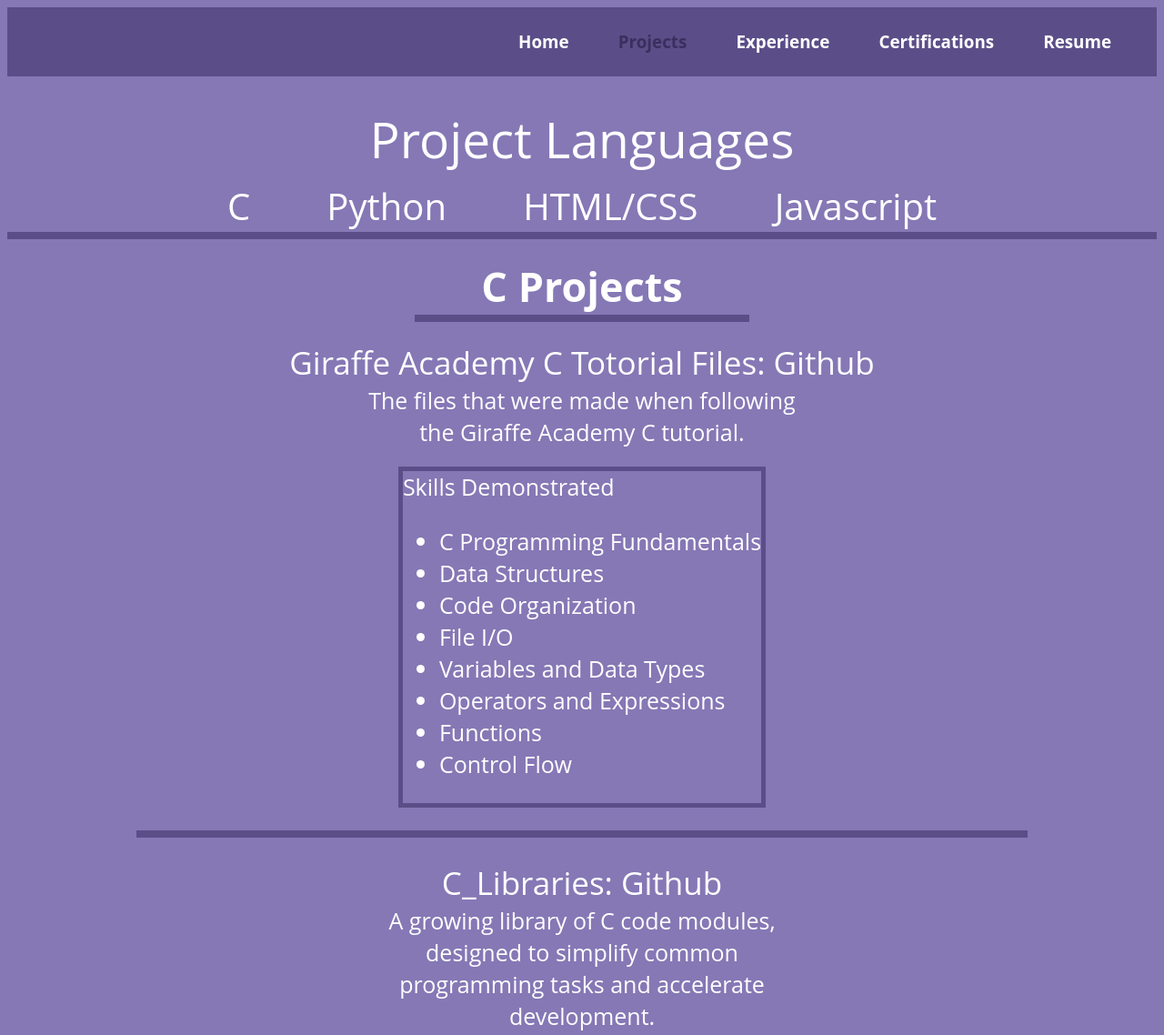
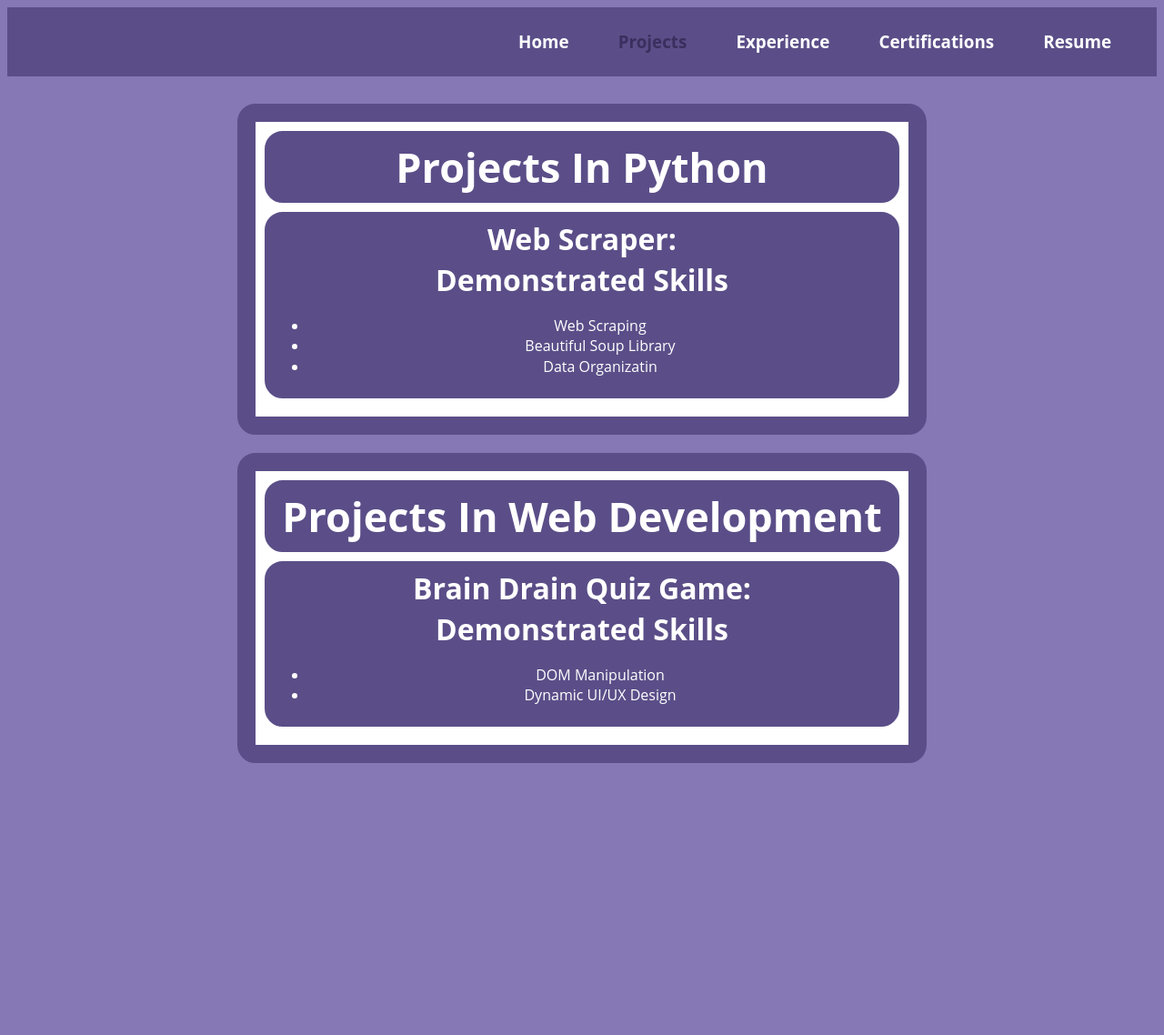
Before and after one commit to nathanpadinha/nathanpadinha.github.io, a plain HTML site: page projects.html in a window 1280 px wide. Shown: the top 1138 px of the page at 91% size. After the commit the page ends 859 px from the top, so only its background shows below. Drawn offline with nearby package versions, Linux system fonts and the light colour scheme.

Commit message:
Updated Projects Section - Fully Removed Skills Page

```diff
--- a/-projects.html
+++ /dev/null
@@ -1,23 +0,0 @@
-<head>
-    <title>Projects</title>
-   <!--css import-->
-   <link href='https://fonts.googleapis.com/css?family=Lexend' rel='stylesheet'>
-    <link rel="stylesheet" href="styles.css">
-    <!--javascript imports-->
-    <script src="https://ajax.googleapis.com/ajax/libs/jquery/3.7.1/jquery.min.js"></script>
-    <script src="https://ajax.googleapis.com/ajax/libs/jqueryui/1.13.2/jquery-ui.min.js"></script>
-    <script src="scripts.js"></script>
-</head>
-<body>
-    <div id="navBar"><!--Navbar Open-->
-        <span class="navItem" id="navItem1"><a href="index.html">Home</a></span>
-        <span class="active" id="navItem2">Projects</span>
-        <span class="navItem" id="navItem3"><a href="experience.html">Experience</a></span>
-        <span class="navItem" id="navItem4"><a href="certifications.html">Certifications</a></span>
-        <span class="navItem" id="navItem5"><a href="skills.html">Skills</a></span>
-        <span class="navItem" id="resume"><a href="assets/NathanPadinhaResume.pdf" download >Resume</a></span>
-    </div><!--Navbar Close-->
-    <div>
-
-    </div>
-</body>
--- a/projects.html
+++ b/projects.html
@@ -1,5 +1,3 @@
-<!DOCTYPE html>
-<html>
 <head>
     <title>Projects</title>
    <!--css import-->
@@ -16,93 +14,28 @@
         <span class="active" id="navItem2">Projects</span>
         <span class="navItem" id="navItem3"><a href="experience.html">Experience</a></span>
         <span class="navItem" id="navItem4"><a href="certifications.html">Certifications</a></span>
-           <!-- <span class="navItem" id="navItem5"><a href="skills.html">Skills</a></span>-->
         <span class="navItem" id="resume"><a href="assets/NathanPadinhaResume.pdf" download >Resume</a></span>
     </div><!--Navbar Close-->
-        <section id="projectSectionOverview"><!--Overview Open-->
-            <div id="header">Project Languages</div>
-            <div><!--Project Langueges Line 1-->
-            <a class="projectLanguage" href="projects.html#C_Projects">C</a>
-            <a class="projectLanguage" href="projects.html#Python_Projects">Python</a>
-            <a class="projectLanguage" href="projects.html#HTML/CSS_Projects">HTML/CSS</a>
-            <a class="projectLanguage" href="projects.html#Javascript_Projects">Javascript</a>
-            </div>
-        </section><!--Overview Close-->
-        <section id="C_Projects" class="ProjectScection"><!--C Projects Open-->
-            <div class="ProjectSectionHeader">C Projects</div>
-            <div class="Project"><!--Giraffe_Academy_C_Totorial_Files Open-->
-                <div><!--Title Open-->
-                    <span class="ProjectTitle">Giraffe Academy C Totorial Files: <a href="https://github.com/nathanpadinha/Giraffe_Academy_C_Totorial_Files" target="blank">Github</a></span>
-                </div><!--Title Close-->
-                <div class="body"><!--Description Open-->
-                    The files that were made when following the Giraffe Academy C tutorial.
-                </div><!--Description Close-->
-                <div class="SkillsDemonstratedList">
-                    <span>Skills Demonstrated</span>
+    <div class="ProjectSection"><!--Python-->
+        <div class="ProjectSectionHeader">Projects In Python</div>
+        <div class="ProjectSectionBody">
+            <div class="ProjectSectionBodyTile"><a href="">Web Scraper:</a><br> Demonstrated Skills</div>
                 <ul>
-                            <li>C Programming Fundamentals</li>
-                            <li>Data Structures</li>
-                            <li>Code Organization</li>
-                            <li>File I/O</li>
-                            <li>Variables and Data Types</li>
-                            <li>Operators and Expressions</li>
-                            <li>Functions</li>
-                            <li>Control Flow</li>
+                    <li>Web Scraping</li>
+                    <li>Beautiful Soup Library</li>
+                    <li>Data Organizatin</li>
                 </ul>
             </div>
-            </div><!--Giraffe_Academy_C_Totorial_Files Close-->
-            <div class="ProjectBreak"></div>
-            <div class="Project"><!--C_Libraries Open-->
-                <div><!--Title Open-->
-                    <span class="ProjectTitle">C_Libraries: <a href="https://github.com/nathanpadinha/C_Libraries" target="blank">Github</a></span>
-                </div><!--Title Close-->
-                <div class="body"><!--Description Open-->
-                    A growing library of C code modules, designed to
-                    simplify common programming tasks and accelerate development.
-                </div><!--Description Close-->
-                <div class="SkillsDemonstratedList">
-                    <span>Skills Demonstrated</span>
+    </div>
+
+    <div class="ProjectSection"><!--Web Dev-->
+        <div class="ProjectSectionHeader">Projects In Web Development</div>
+        <div class="ProjectSectionBody">
+            <div class="ProjectSectionBodyTile"><a href="assets/projects/quiz.html">Brain Drain Quiz Game:</a><br> Demonstrated Skills</div>
                <ul>
-                            <li>Problem-Solving</li>
-                            <li>Modular Design</li>
-                            <li>Code Organization</li>
-                            <li>Memory Management</li>
-                            <li>Cross-Platform Compatibility</li>
+                    <li>DOM Manipulation</li>
+                    <li>Dynamic UI/UX Design</li>
                </ul>
             </div>
-            </div><!--C_Libraries Close-->
-        </section><!--C Projects Close-->
-        <section id="Python_Projects" class="ProjectScection"><!--Python Projects Open-->
-            <div class="ProjectSectionHeader">Python Projects</div>
-
-        </section><!--Python Projects Close-->
-        <section id="HTML/CSS_Projects" class="ProjectScection"><!--HTML/CSS Projects Open-->
-            <div class="ProjectSectionHeader">HTML/CSS Projects</div>
-
-        </section><!--HTML/CSS Projects Close-->
-        <section id="Javascript_Projects" class="ProjectScection"><!--Javascript Projects Open-->
-            <div class="ProjectSectionHeader">Javascript Projects</div>
-            <div class="Project"><!--NCC_ITE154_HW Open-->
-                <div><!--Title Open-->
-                    <span class="ProjectTitle">NCC_ITE154_HW: <a href="https://github.com/nathanpadinha/NCC_ITE154_HW" target="blank">Github</a></span>
-                </div><!--Title Close-->
-                <div class="body"><!--Description Open-->
-                    Homework files from ITE 154 Introduction to Web Development at Nassau Community College
-                </div><!--Description Close-->
-                <div class="SkillsDemonstratedList">
-                    <span>Skills Demonstrated</span>
-                        <ul>
-                            <li>Javascript Programming Fundamentals</li>
-                            <li>Variables and Data Types</li>
-                            <li>Operators and Expressions</li>
-                            <li>Functions</li>
-                            <li>Control Flow</li>
-                            <li>JQuery Programming Fundamentals</li>
-                            <li>Animations and Effects</li>
-                            <li>Event Handling and Manipulation</li>
-                        </ul>
     </div>
-            </div><!--NCC_ITE154_HW Close-->
-        </section><!--Javacript Projects Close-->
 </body>
-</html>
--- a/styles.css
+++ b/styles.css
@@ -71,50 +71,28 @@ a:hover{
   font-size: 40px;
   margin:55px 40px 30px;
 }
-.ProjectScection{
-  border-bottom: #5B4E88 8px solid;
-  margin:20px;
-}
-.ProjectBreak{
-  border-bottom: #5B4E88 8px solid;
-  margin:25px;
-  margin-inline: 10%;
+.ProjectSection{
+  margin:20px auto;
+  margin-inline: 20%;
+  border: #5B4E88 20px solid;
+  border-radius: 20px;
+  padding: 10px;
+  background-color: #FFFFFF;
 }
 .ProjectSectionHeader{
   font-size: 45px;
   font-weight: bold;
-  border-bottom:#5B4E88 8px solid;
-  margin:20px auto 20px auto;
-  margin-inline: 35%;
+  background-color: #5B4E88;
+  border:#5B4E88 8px solid;
+  border-radius: 20px;
 }
-.ProjectTitle{
-    font-size: 35px;
+.ProjectSectionBody{
+  margin: 10px auto;
+  background-color: #5B4E88;
+  border:#5B4E88 8px solid;
+  border-radius: 20px;
 }
-.ProjectDescription{
-  font-size: 25px;
-
+.ProjectSectionBodyTile{
+  font-size: 32;
+  font-weight: bold;
 }
-.SkillsDemonstratedList{
-  border:#5B4E88 5px solid;
-  font-size: 25px;
-  text-align: left;
-  margin:20px auto 20px auto;
-  justify-content: center;
-  max-width: fit-content;
-}
-.downloadButton {
-  font-size: 35px;
-  font-weight: bolder;
-  letter-spacing: 10%;
-  background-color: #493c75;
-  border-radius: 20px;
-  max-width: 566px;
-  /* Center the button horizontally */
-  display: flex;
-  justify-content: center;
-  align-items: center;
-  margin: 10px auto;
-}
-.downloadButton:hover{
-  background-color: #FFFFFF;
-}
```
Also changed, not shown: certifications.html (+0 -1 lines), experience.html (+0 -1 lines), index.html (+0 -1 lines), skills.html (+0 -1 lines). Lines whose indentation alone changed are shown as unchanged.
